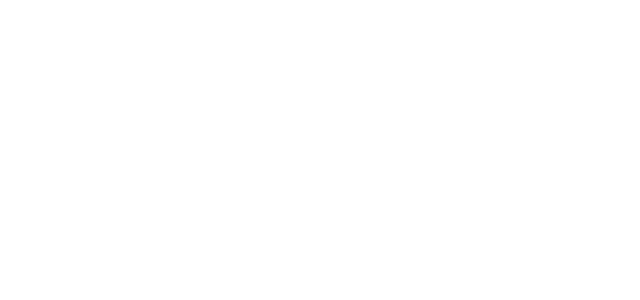
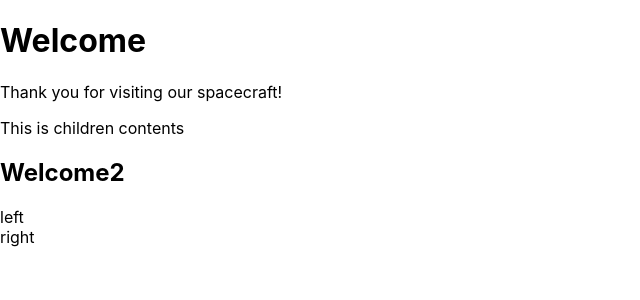
Before and after one commit to ssw3131/study, a React (Create React App) app in the folder react/4/my-app/: page /MainConcept11 in a window 1280 px wide. Shown: the top 300 px of the page, without its empty margins (0-640 px from the left). Built offline with nearby package versions, Linux system fonts and the light colour scheme.

Commit message:
합성 (Composition) vs 상속 (Inheritance)

```diff
--- a/react/4/my-app/src/AppRouter.js
+++ b/react/4/my-app/src/AppRouter.js
@@ -11,6 +11,7 @@ import MainConcept7 from './MainConcept/MainConcept7';
 import MainConcept8 from './MainConcept/MainConcept8';
 import MainConcept9 from './MainConcept/MainConcept9';
 import MainConcept10 from './MainConcept/MainConcept10';
+import MainConcept11 from './MainConcept/MainConcept11';
 
 function AppRouter() {
   return (
@@ -25,6 +26,7 @@ function AppRouter() {
       <Route path="/MainConcept8" component={MainConcept8} />
       <Route path="/MainConcept9" component={MainConcept9} />
       <Route path="/MainConcept10" component={MainConcept10} />
+      <Route path="/MainConcept11" component={MainConcept11} />
     </Router>
   );
 }
--- a/react/4/my-app/src/AppRouterList.js
+++ b/react/4/my-app/src/AppRouterList.js
@@ -14,6 +14,7 @@ function AppRouterList() {
         <li><Link to="/MainConcept8">8 리스트와 Key</Link></li>
         <li><Link to="/MainConcept9">9 폼</Link></li>
         <li><Link to="/MainConcept10">10 State 끌어올리기</Link></li>
+        <li><Link to="/MainConcept11">11 합성 vs 상속</Link></li>
       </ul>
     </div>
   );
--- /dev/null
+++ b/react/4/my-app/src/MainConcept/MainConcept11.js
@@ -0,0 +1,100 @@
+import React from 'react';
+
+class FancyBorder extends React.Component {
+
+  render() {
+    return (
+      <div className={'FancyBorder FancyBorder-' + this.props.color}>
+        {this.props.children}
+      </div>
+    );
+  }
+}
+
+class Dialog extends React.Component {
+
+  render() {
+    return (
+      <div>
+        <FancyBorder color="blue">
+          <h1 className="Dialog-title">{this.props.title}</h1>
+          <p className="Dialog-message">{this.props.message}</p>
+          {this.props.children}
+        </FancyBorder>
+        <FancyBorder color="blue">
+          <h2 className="Dialog-title">Welcome2</h2>
+        </FancyBorder>
+      </div>
+    );
+  }
+}
+
+class WelcomeDialog extends React.Component {
+
+  render() {
+    return (
+      <div>
+        <Dialog title="Welcome" message="Thank you for visiting our spacecraft!">
+          <p>This is children contents</p>
+        </Dialog>
+      </div>
+    );
+  }
+}
+
+//-------------------------------------------------------------------------------------------//
+
+class SplitPane extends React.Component {
+
+  render() {
+    return (
+      <div className="SplitPane">
+        <div className="SplitPane-left">{this.props.left}</div>
+        <div className="SplitPane-right">{this.props.right}</div>
+      </div>
+    );
+  }
+}
+
+class SplitLeft extends React.Component {
+
+  render() {
+    return (
+      <span>left</span>
+    );
+  }
+}
+
+class SplitRight extends React.Component {
+
+  render() {
+    return (
+      <span>right</span>
+    );
+  }
+}
+
+class SplitApp extends React.Component {
+
+  render() {
+    return (
+      <SplitPane left={<SplitLeft />} right={<SplitRight />} />
+    );
+  }
+}
+
+//-------------------------------------------------------------------------------------------//
+
+class MainConcept11 extends React.Component {
+
+  render() {
+    return (
+      <div>
+        <WelcomeDialog />
+        <SplitApp />
+      </div>
+    );
+  }
+}
+
+export default MainConcept11;
```
